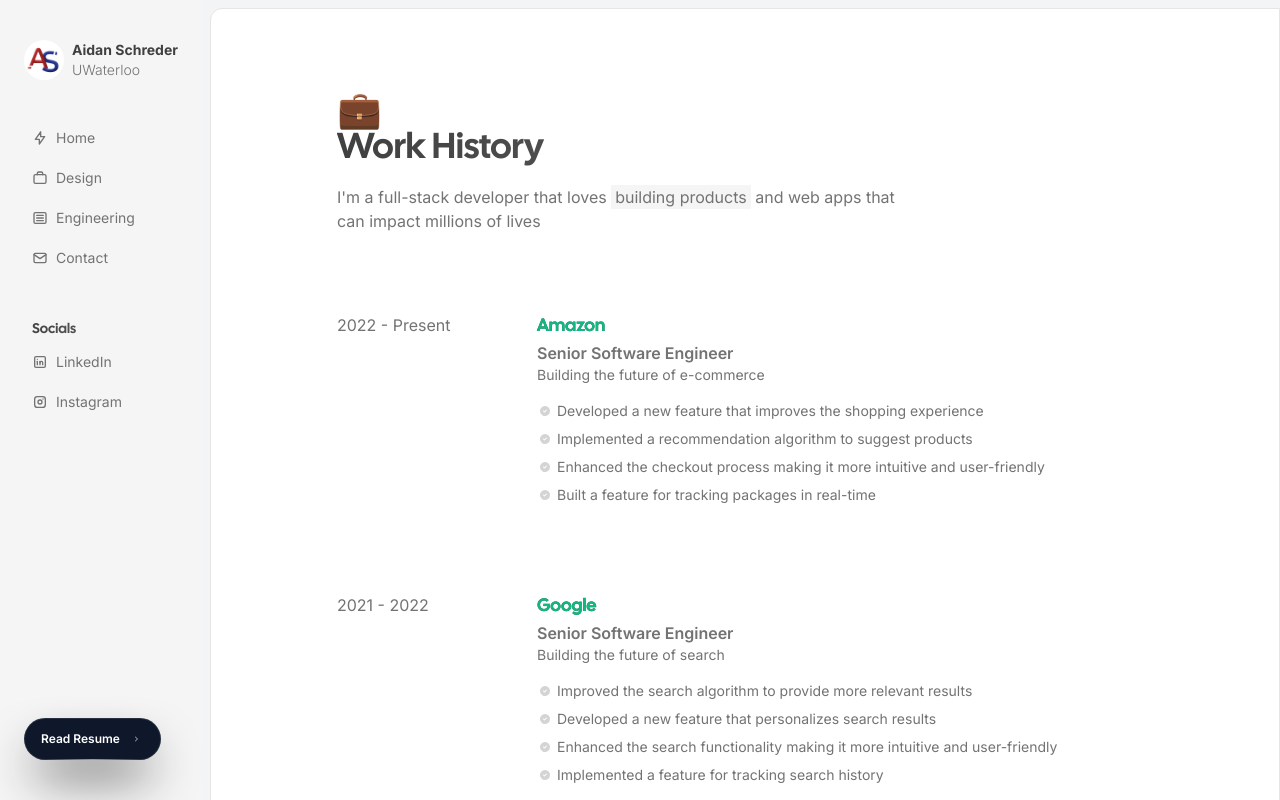
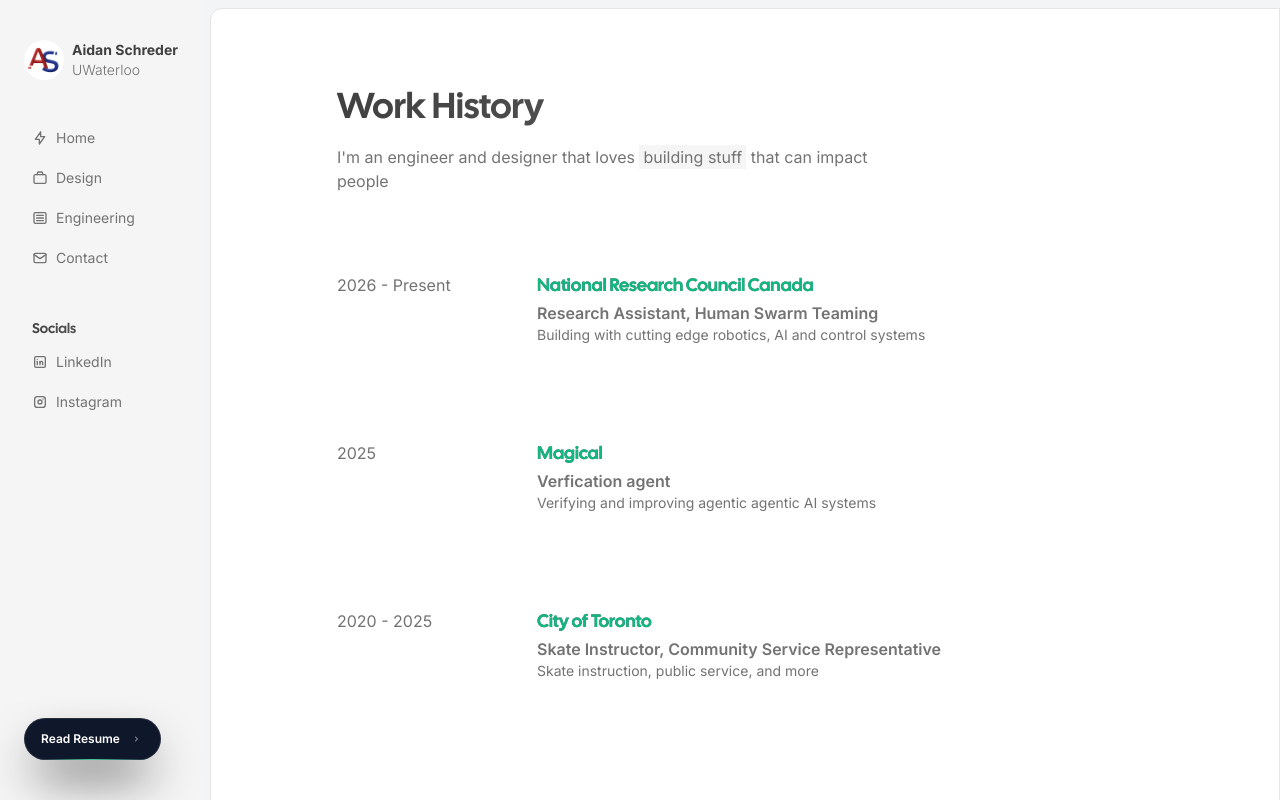
Before and after one commit to AidanSchreder/aidan-website, a Next.js app: page /resume in a window 1280 px wide. Built offline with nearby package versions, Linux system fonts and the light colour scheme.

Commit message:
Fixed resume

```diff
--- a/src/app/resume/page.tsx
+++ b/src/app/resume/page.tsx
@@ -9,12 +9,11 @@
 export default function Home() {
   return (
     <Container>
-      <span className="text-4xl">💼</span>
       <Heading className="font-black">Work History</Heading>
       <Paragraph className="max-w-xl mt-4">
-        I&apos;m a full-stack developer that loves{" "}
-        <Highlight>building products</Highlight> and web apps that can impact
-        millions of lives
+        I&apos;m an engineer and designer that loves{" "}
+        <Highlight>building stuff</Highlight> that can impact
+        people
       </Paragraph>
       <WorkHistory />
     </Container>
--- a/src/constants/timeline.tsx
+++ b/src/constants/timeline.tsx
@@ -1,62 +1,29 @@
 export const timeline = [
   {
-    company: "Amazon",
-    title: "Senior Software Engineer",
-    date: "2022 - Present",
-    description: "Building the future of e-commerce",
+    company: "National Research Council Canada",
+    title: "Research Assistant, Human Swarm Teaming",
+    date: "2026 - Present",
+    description: "Building with cutting edge robotics, AI and control systems",
     responsibilities: [
-      "Developed a new feature that improves the shopping experience",
-      "Implemented a recommendation algorithm to suggest products",
-      "Enhanced the checkout process making it more intuitive and user-friendly",
-      "Built a feature for tracking packages in real-time",
+
     ],
   },
   {
-    company: "Google",
-    title: "Senior Software Engineer",
-    date: "2021 - 2022",
-    description: "Building the future of search",
+    company: "Magical",
+    title: "Verfication agent",
+    date: "2025",
+    description: "Verifying and improving agentic agentic AI systems",
     responsibilities: [
-      "Improved the search algorithm to provide more relevant results",
-      "Developed a new feature that personalizes search results",
-      "Enhanced the search functionality making it more intuitive and user-friendly",
-      "Implemented a feature for tracking search history",
+
     ],
   },
   {
-    company: "Facebook",
-    title: "Senior Software Engineer",
-    date: "2020 - 2021",
-    description: "Building the future of social networking",
+    company: "City of Toronto",
+    title: "Skate Instructor, Community Service Representative",
+    date: "2020 - 2025",
+    description: "Skate instruction, public service, and more",
     responsibilities: [
-      "Developed a new feature that improves the user experience",
-      "Implemented a recommendation algorithm to suggest friends",
-      "Enhanced the news feed algorithm to show more relevant posts",
-      "Built a feature for tracking user activity",
-    ],
-  },
-  {
-    company: "Apple",
-    title: "Senior Software Engineer",
-    date: "2019 - 2020",
-    description: "Building the future of technology",
-    responsibilities: [
-      "Improved the iOS operating system to enhance user experience",
-      "Developed a new feature that personalizes user interface",
-      "Enhanced the app store algorithm to suggest more relevant apps",
-      "Implemented a feature for tracking app usage",
-    ],
-  },
-  {
-    company: "Microsoft",
-    title: "Senior Software Engineer",
-    date: "2018 - 2019",
-    description: "Building the future of software",
-    responsibilities: [
-      "Improved the Windows operating system to enhance user experience",
-      "Developed a new feature that personalizes user interface",
-      "Enhanced the office suite to improve productivity",
-      "Implemented a feature for tracking software usage",
+
     ],
   },
 ];
```
